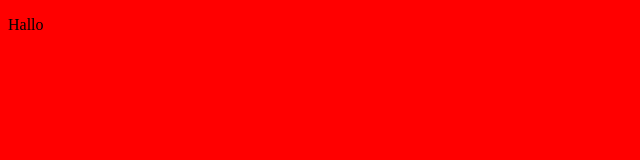
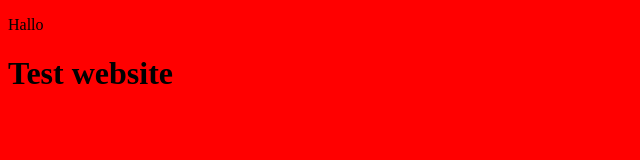
Before and after one commit to Funkywoood/test, a plain HTML site: page index.html in a window 1280 px wide. Shown: the whole page, without its empty margins (0-640 px from the left). Drawn offline with Linux system fonts and the light colour scheme.

Commit message:
page name

```diff
--- a/index.html
+++ b/index.html
@@ -9,5 +9,6 @@
 </head>
 <body>
     <p>Hallo</p>
+    <h1>Test website</h1>
 </body>
 </html>
```
